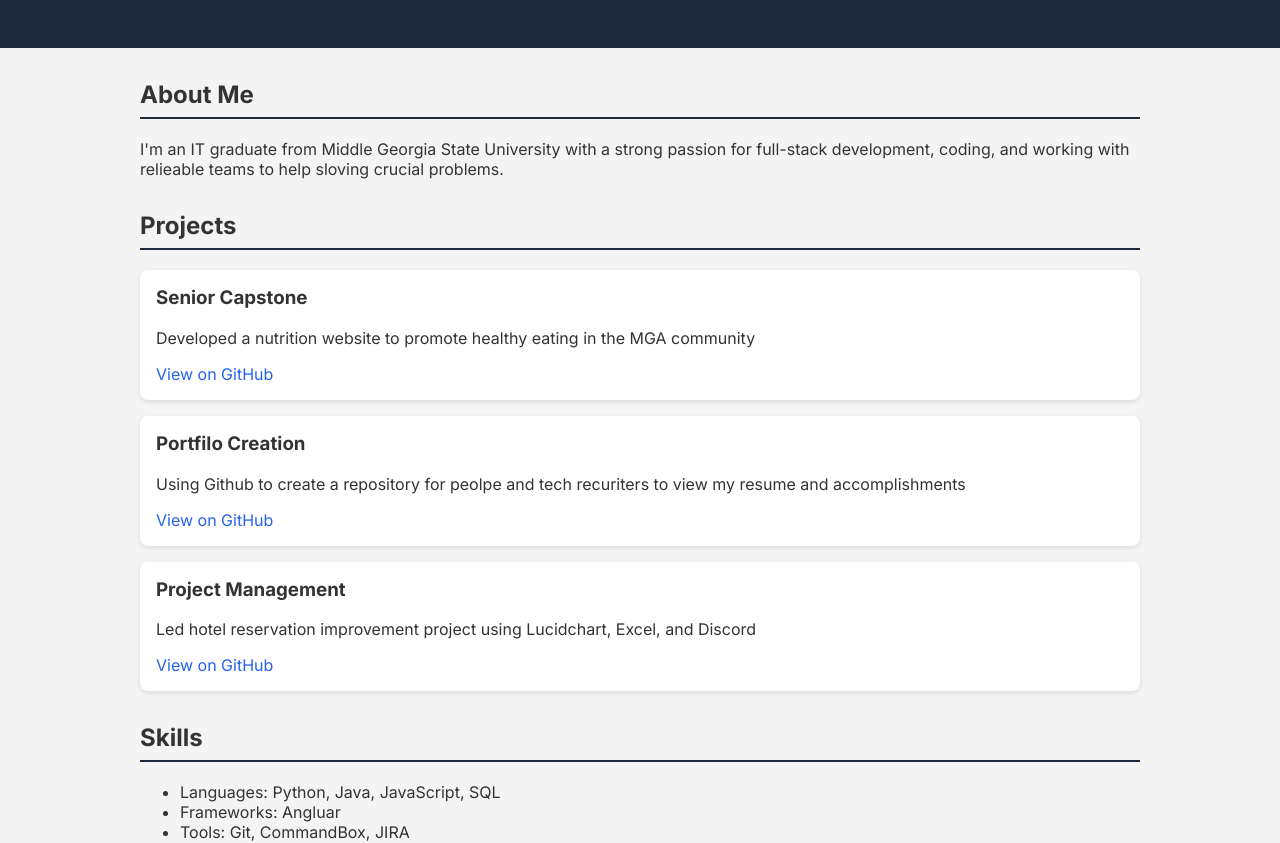
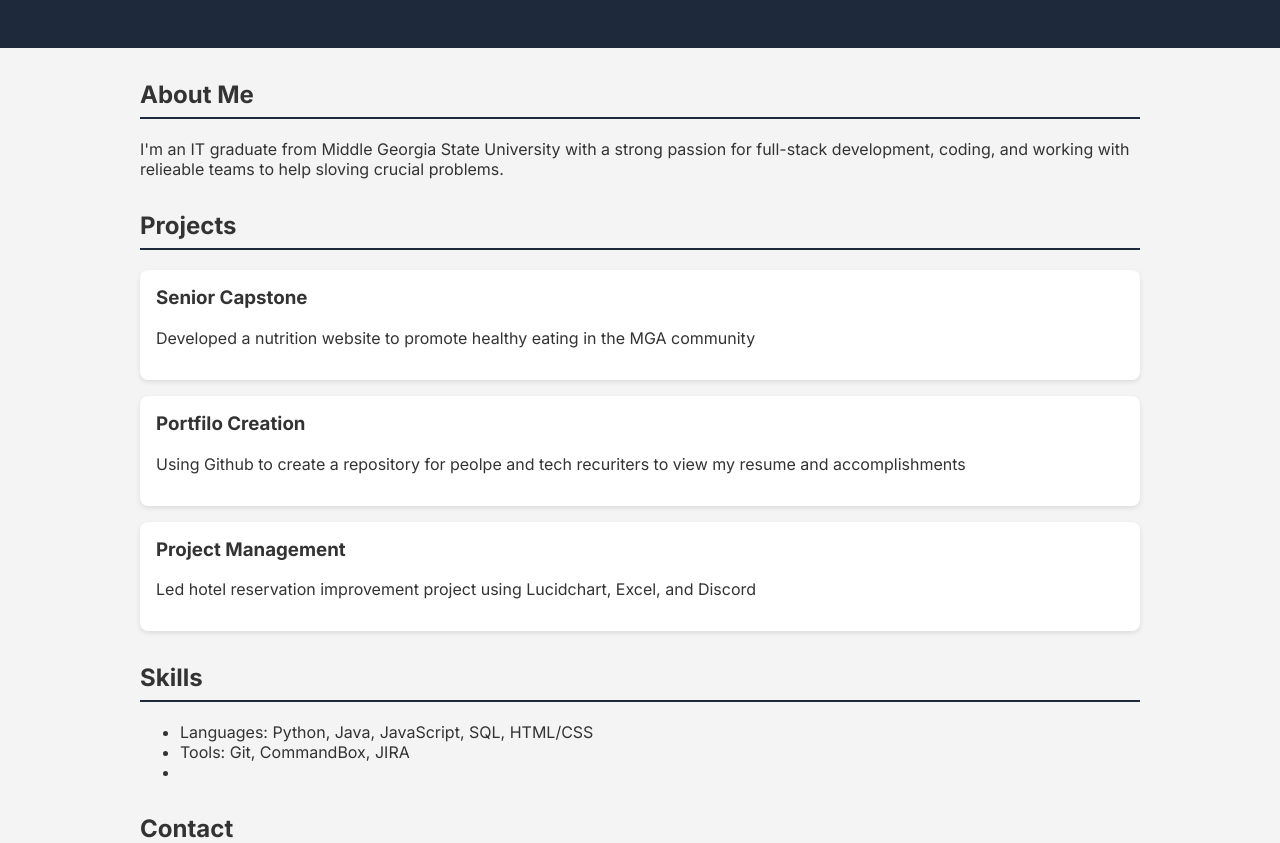
Before and after one commit to CR4Software/portfilo-site, a plain HTML site: page index.html in a window 1280 px wide. Shown: the part 127-970 px from the top of the page. Drawn offline with Linux system fonts and the light colour scheme.

Commit message:
Update index.html

```diff
--- a/index.html
+++ b/index.html
@@ -79,27 +79,26 @@
     <div class="project">
       <h3>Senior Capstone</h3>
       <p>Developed a nutrition website to promote healthy eating in the MGA community</p>
-      <a href="#">View on GitHub</a>
+      <a href="https://camersteph14.wixsite.com/appetiteally"></a>
     </div>
 
     <div class="project">
       <h3>Portfilo Creation</h3>
       <p>Using Github to create a repository for peolpe and tech recuriters to view my resume and accomplishments</p>
-      <a href="#">View on GitHub</a>
+      <a href="https://cr4software.github.io/portfilo-site/"></a>
     </div>
 
     <div class="project">
       <h3>Project Management</h3>
       <p>Led hotel reservation improvement project using Lucidchart, Excel, and Discord</p>
-      <a href="#">View on GitHub</a>
+      <a href="https://docs.google.com/presentation/d/1QbQjkDFcFkkGQwtDmBb4IKl8pwT2RMoviyQZgTsFUj4/edit?usp=sharing"></a>
     </div>
   </section>
 
   <section>
     <h2>Skills</h2>
     <ul>
-      <li>Languages: Python, Java, JavaScript, SQL</li>
-      <li>Frameworks: Angluar</li>
+      <li>Languages: Python, Java, JavaScript, SQL, HTML/CSS </li>
       <li>Tools: Git, CommandBox, JIRA </li>
       <li></li>
     </ul>
@@ -110,6 +109,7 @@
     <p>Email: cameronrogers0209@gmail.com</p>
     <p>LinkedIn: <a href="https://www.linkedin.com/in/cameron-rogers-8463b620a/" target="_blank">linkedin.com/in/cameronrogers</a></p>
     <p>GitHub: <a href="https://github.com/CR4Sftware" target="_blank">github.com/yourusername</a></p>
+    <p> Phone Number : 478-719-0370 </p>
   </section>
 
   <footer>
```
